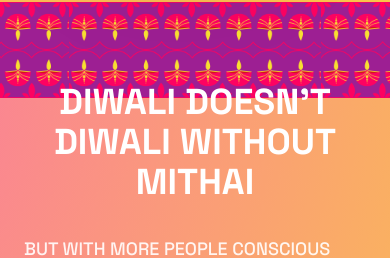
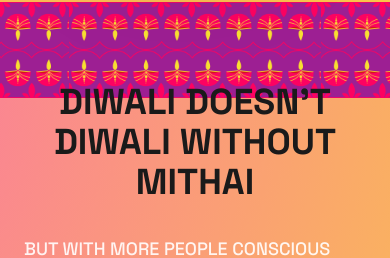
Before and after one commit to srijanm/vivid-fold-canvas, a React (Vite) app: page / in a window 390 px wide. Shown: the part 1626-1884 px from the top of the page. Built offline with nearby package versions, Linux system fonts and the light colour scheme; the HTML template or start-up script is replaced by a standard one; a web font is replaced by a local one.

Commit message:
Change text color to black

```diff
--- a/src/pages/Index.tsx
+++ b/src/pages/Index.tsx
@@ -42,7 +42,7 @@ const Index = () => {
           }`}
         >
           <div className="text-left z-10 max-w-4xl mb-8">
-            <h1 className="text-xl md:text-2xl font-bold text-white leading-relaxed uppercase">
+            <h1 className="text-xl md:text-2xl font-bold text-foreground leading-relaxed uppercase">
               gifts without the guilt.
               <br /><br />
               show your love with mithai that's good for your loved ones.
@@ -144,7 +144,7 @@ const Index = () => {
           }}
         />
         <div className="max-w-4xl z-10 w-full">
-          <h2 className="text-4xl md:text-5xl lg:text-7xl font-bold text-center mb-8 md:mb-12 text-white px-2 uppercase">
+          <h2 className="text-4xl md:text-5xl lg:text-7xl font-bold text-center mb-8 md:mb-12 text-foreground px-2 uppercase">
             Diwali doesn't Diwali without mithai
           </h2>
           <div className="space-y-4 md:space-y-6 text-lg md:text-xl lg:text-2xl text-background/90 font-medium leading-relaxed uppercase">
```
